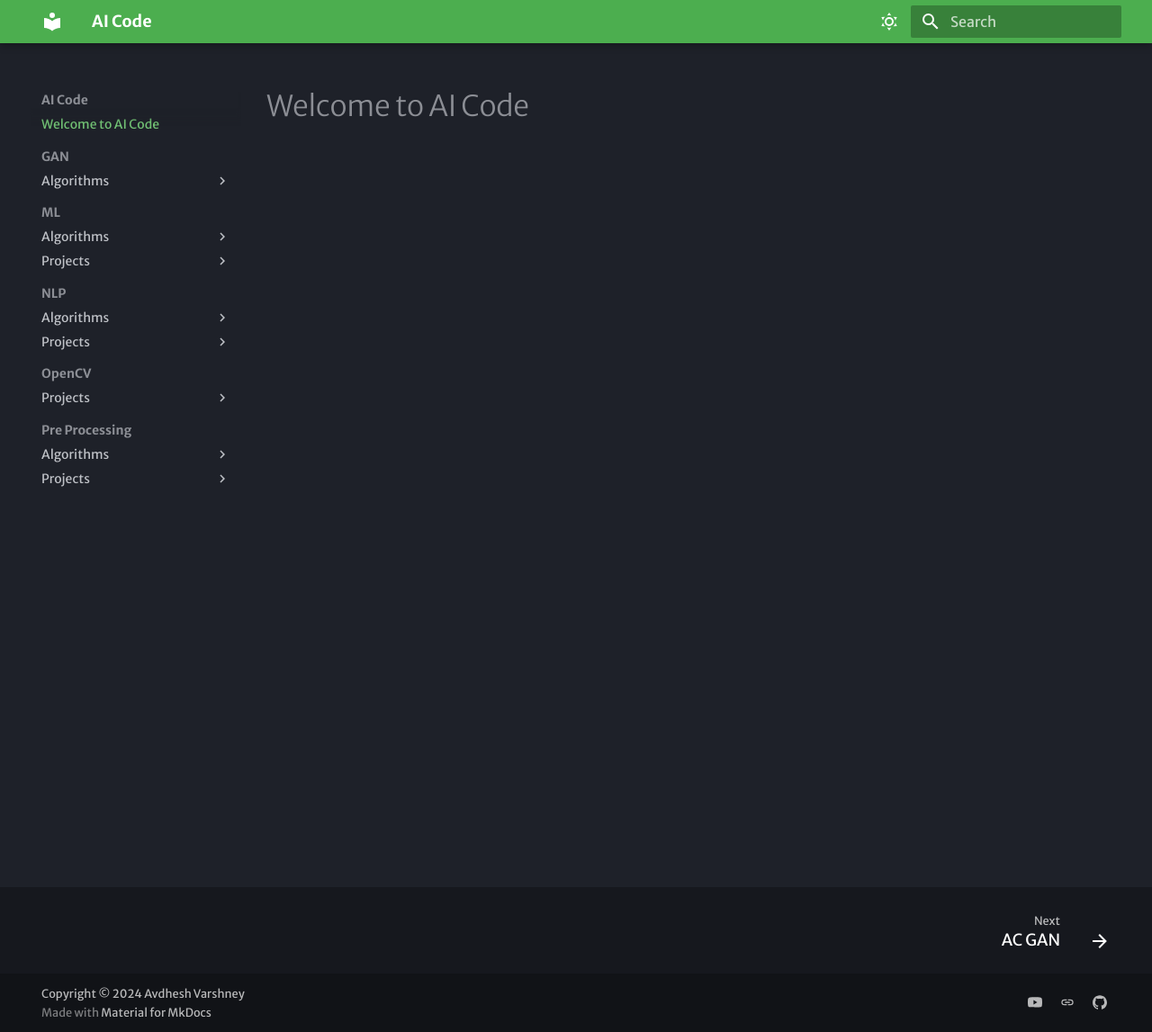
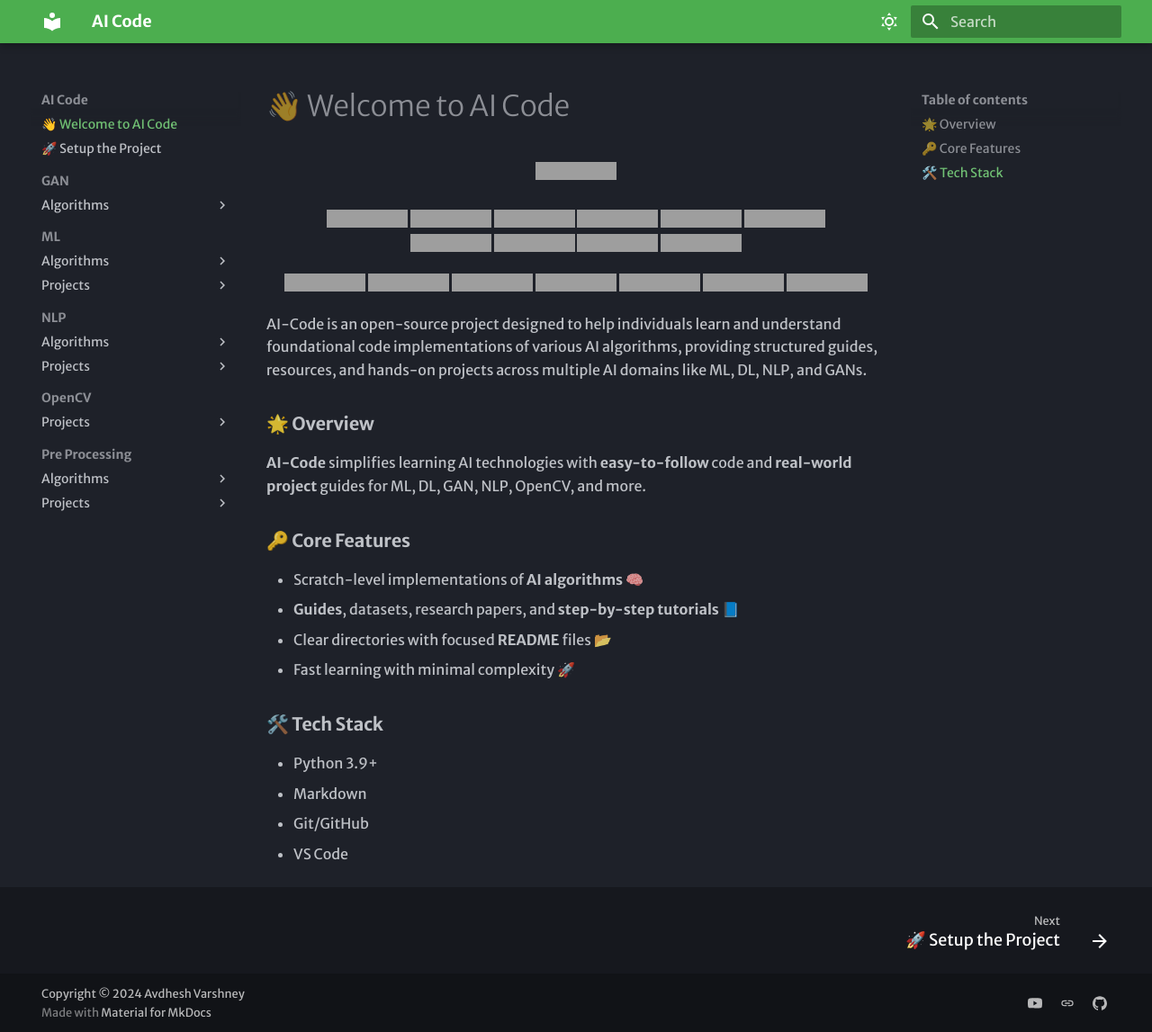
Before and after one commit to Avdhesh-Varshney/AI-Code, an MkDocs documentation site: the page built from docs/index.md, in a window 1280 px wide and 1147 px high. Shown: the whole window at 90% size. Built offline with MkDocs 1.6.1 and Material for MkDocs 9.7.7, drawn with Linux system fonts in a browser that asks for light colours; some web fonts are replaced; grey boxes are pictures that could not be loaded.

Commit message:
update: homepage-enhancement/setup-integration (#118)

```diff
--- a/docs/index.md
+++ b/docs/index.md
@@ -1 +1,50 @@
-# Welcome to AI Code
+# 👋 Welcome to AI Code
+
+<div align="center">
+  <p>
+    <a href="https://www.buymeacoffee.com/avdheshvarshney">
+      <img src="https://img.shields.io/badge/Buy%20Me%20a%20Coffee-ffdd00?style=for-the-badge&logo=buy-me-a-coffee&logoColor=black" />
+    </a><br /><br />
+    <img src="https://img.shields.io/github/repo-size/Avdhesh-Varshney/AI-Code" />
+    <img src="https://img.shields.io/github/contributors/Avdhesh-Varshney/AI-Code" />
+    <img src="https://img.shields.io/github/stars/Avdhesh-Varshney/AI-Code" />
+    <img src="https://img.shields.io/github/forks/Avdhesh-Varshney/AI-Code" />
+    <img src="https://img.shields.io/github/last-commit/Avdhesh-Varshney/AI-Code" />
+    <img src="https://img.shields.io/github/license/Avdhesh-Varshney/AI-Code" />
+    <br />
+    <img src="https://img.shields.io/github/issues-raw/Avdhesh-Varshney/AI-Code" />
+    <img src="https://img.shields.io/github/issues-closed-raw/Avdhesh-Varshney/AI-Code" />
+    <img src="https://img.shields.io/github/issues-pr-raw/Avdhesh-Varshney/AI-Code" />
+    <img src="https://img.shields.io/github/issues-pr-closed-raw/Avdhesh-Varshney/AI-Code" />
+  </p>
+
+  <p>
+    <img src="https://img.shields.io/badge/Artificial-Intelligence-ff5733?style=for-the-badge" />
+    <img src="https://img.shields.io/badge/Deep-Learning-007bff?style=for-the-badge" />
+    <img src="https://img.shields.io/badge/Machine-Learning-ffc300?style=for-the-badge" />
+    <img src="https://img.shields.io/badge/Generative--Adversarial-Networks-6a1b9a?style=for-the-badge" />
+    <img src="https://img.shields.io/badge/Natural--Language-Processing-28a745?style=for-the-badge" />
+    <img src="https://img.shields.io/badge/Computer-Vision-34495e?style=for-the-badge" />
+    <img src="https://img.shields.io/badge/Pre-Processing-e67e22?style=for-the-badge" />
+  </p>
+
+</div>
+
+
+AI-Code is an open-source project designed to help individuals learn and understand foundational code implementations of various AI algorithms, providing structured guides, resources, and hands-on projects across multiple AI domains like ML, DL, NLP, and GANs.
+
+### 🌟 **Overview**
+**AI-Code** simplifies learning AI technologies with **easy-to-follow** code and **real-world project** guides for ML, DL, GAN, NLP, OpenCV, and more.
+
+### 🔑 **Core Features**
+- Scratch-level implementations of **AI algorithms** 🧠
+- **Guides**, datasets, research papers, and **step-by-step tutorials** 📘
+- Clear directories with focused **README** files 📂
+- Fast learning with minimal complexity 🚀
+
+### 🛠️ **Tech Stack**
+
+- Python 3.9+
+- Markdown
+- Git/GitHub
+- VS Code
--- a/mkdocs.yml
+++ b/mkdocs.yml
@@ -8,6 +8,8 @@ theme:
   features:
     - navigation.sections
     - navigation.footer
+    - header.autohide
+    - content.code.copy
   palette:
     # Dark Mode
     - scheme: slate
```
Also changed, not shown: docs/setup.md (added, +146 -0 lines).
